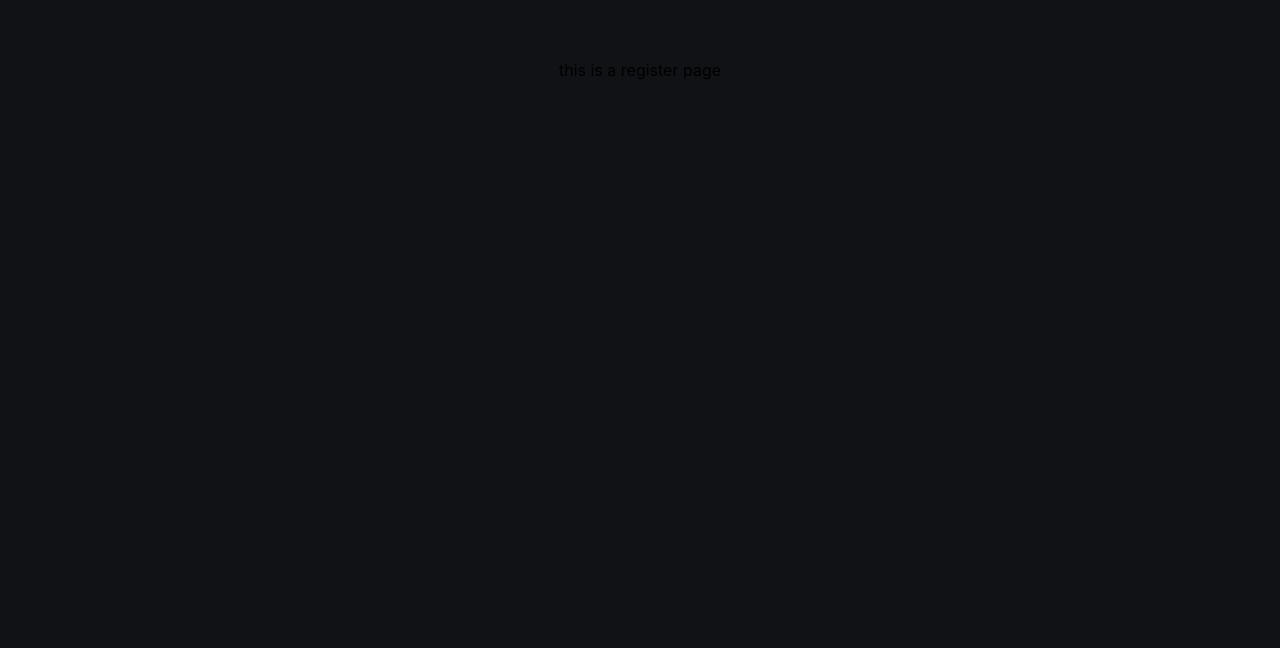
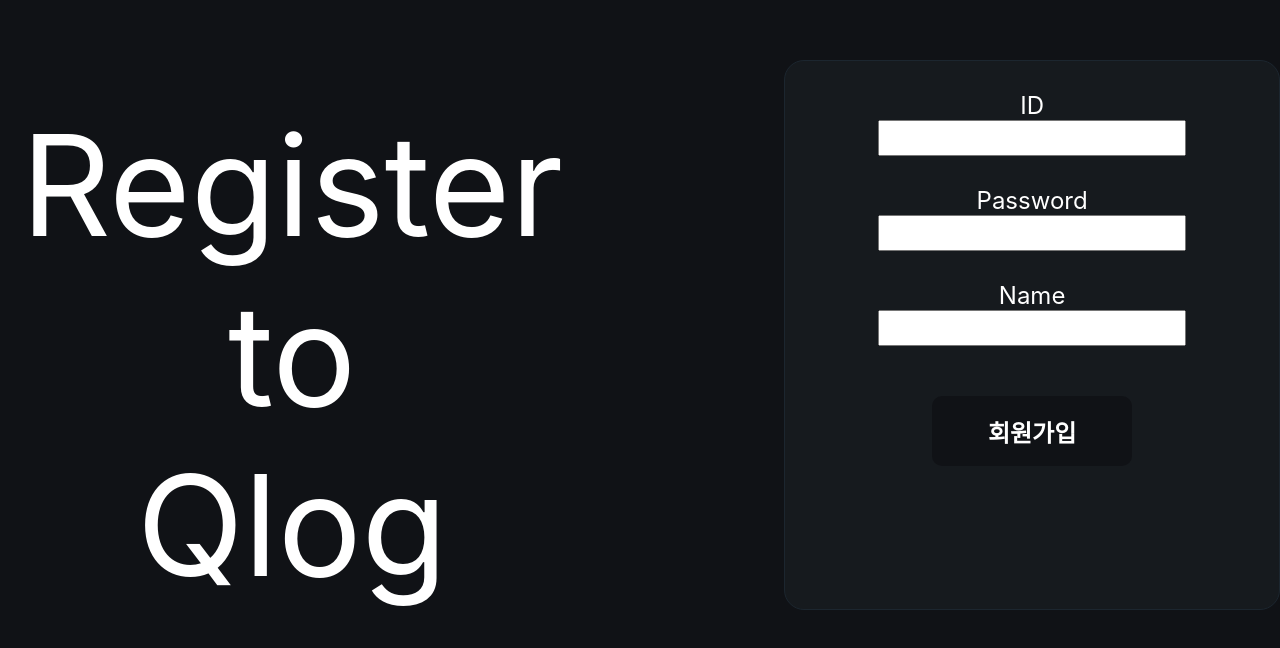
Before and after one commit to zzzzseong/Qlog_frontend, a React (Create React App) app: page /register in a window 1280 px wide. Shown: the part 140-788 px from the top of the page. Built offline with nearby package versions, Linux system fonts and the light colour scheme.

Commit message:
Update(Page): login, register page 추가

```diff
--- a/public/index.html
+++ b/public/index.html
@@ -24,7 +24,7 @@
       work correctly both with client-side routing and a non-root public URL.
       Learn how to configure a non-root public URL by running `npm run build`.
     -->
-    <title>React App</title>
+    <title>Qlog</title>
   </head>
   <body>
     <noscript>You need to enable JavaScript to run this app.</noscript>
--- a/src/pages/HomePage.js
+++ b/src/pages/HomePage.js
@@ -13,8 +13,7 @@ const Home = () => {
     }
 
     return (
-        <html>
-            <body>
+        <div style={{ textAlign: 'center' }}>
             <div className='title'>
                     Qlog
             </div>
@@ -22,8 +21,7 @@ const Home = () => {
                 <button className="button" onClick={goToSignIn}>로그인</button>
                 <button className="button" onClick={goToSignUp}>회원가입</button>
             </div>
-            </body>
-        </html>
+        </div>
     );
 };
 
--- a/src/pages/LoginPage.js
+++ b/src/pages/LoginPage.js
@@ -1,7 +1,35 @@
+import React, { useState } from 'react';
+
 const Login = () => {
+
+    const [ID, setID] = useState("");
+    const [Password, setPassword] = useState("");
+    const [Name, setName] = useState("");
+
+    const onIDHandler = (event) => {
+        setID(event.currentTarget.value);
+    }
+    const onPasswordHandler = (event) => {
+        setPassword(event.currentTarget.value);
+    }
+
     return (
-        <div>
-            <p>this is a login page</p>
+        <div className='registerDiv'>
+            <div style={{textAlign: 'center', color: 'white', fontSize: '140px', marginRight: '200px', marginTop: '10px'}}>
+                Sign in to
+                <br/>
+                Qlog
+            </div>
+
+            <form className='registerForm'>
+                    <label>ID</label>
+                    <input type="text" value={ID} onChange={onIDHandler}></input>
+
+                    <label>Password</label>
+                    <input type="password" value={Password} onChange={onPasswordHandler}></input>
+
+                    <button className="button" type="submit" style={{ marginTop: "50px"}}>로그인</button>
+            </form>
         </div>
     );
 };
--- a/src/pages/RegisterPage.js
+++ b/src/pages/RegisterPage.js
@@ -1,7 +1,42 @@
+import React, { useState } from 'react';
+import './css/Register.css'
+
 const Register = () => {
+
+    const [ID, setID] = useState("");
+    const [Password, setPassword] = useState("");
+    const [Name, setName] = useState("");
+
+    const onIDHandler = (event) => {
+        setID(event.currentTarget.value);
+    }
+    const onPasswordHandler = (event) => {
+        setPassword(event.currentTarget.value);
+    }
+    const onNameHandler = (event) => {
+        setName(event.currentTarget.value);
+    }
+
     return (
-        <div>
-            this is a register page
+        <div className='registerDiv'>
+            <div style={{textAlign: 'center', color: 'white', fontSize: '140px', marginRight: '200px', marginTop: '40px'}}>
+                Register to
+                <br/>
+                Qlog
+            </div>
+
+            <form className='registerForm'>
+                    <label>ID</label>
+                    <input type="text" value={ID} onChange={onIDHandler}></input>
+
+                    <label>Password</label>
+                    <input type="password" value={Password} onChange={onPasswordHandler}></input>
+
+                    <label>Name</label>
+                    <input type="text" value={ID} onChange={onNameHandler}></input>
+
+                    <button className="button" type="submit" style={{ marginTop: "50px"}}>회원가입</button>
+            </form>
         </div>
     );
 };
--- a/src/pages/css/Home.css
+++ b/src/pages/css/Home.css
@@ -1,5 +1,4 @@
 body {
-    text-align: center;
     background-color: #101216;
     margin-top: 200px;
 }
--- /dev/null
+++ b/src/pages/css/Register.css
@@ -0,0 +1,33 @@
+label {
+    color: white;
+    font-size: 24px;
+
+    margin-top: 30px;
+}
+
+input {
+    width: 300px;
+    height: 30px;
+
+}
+
+.registerDiv {
+    display: flex;
+    justify-content: center;
+}
+
+.registerForm {
+    display: flex;
+    flex-direction: column;
+
+    align-items: center;
+
+    width: 600px;
+
+    background-color: #161A1E;
+
+    border-radius: 20px;
+    border: #1C262F 1px solid;
+
+
+}
```
Also changed, not shown: src/App.css (deleted, +0 -38 lines). Lines whose indentation alone changed are shown as unchanged.
